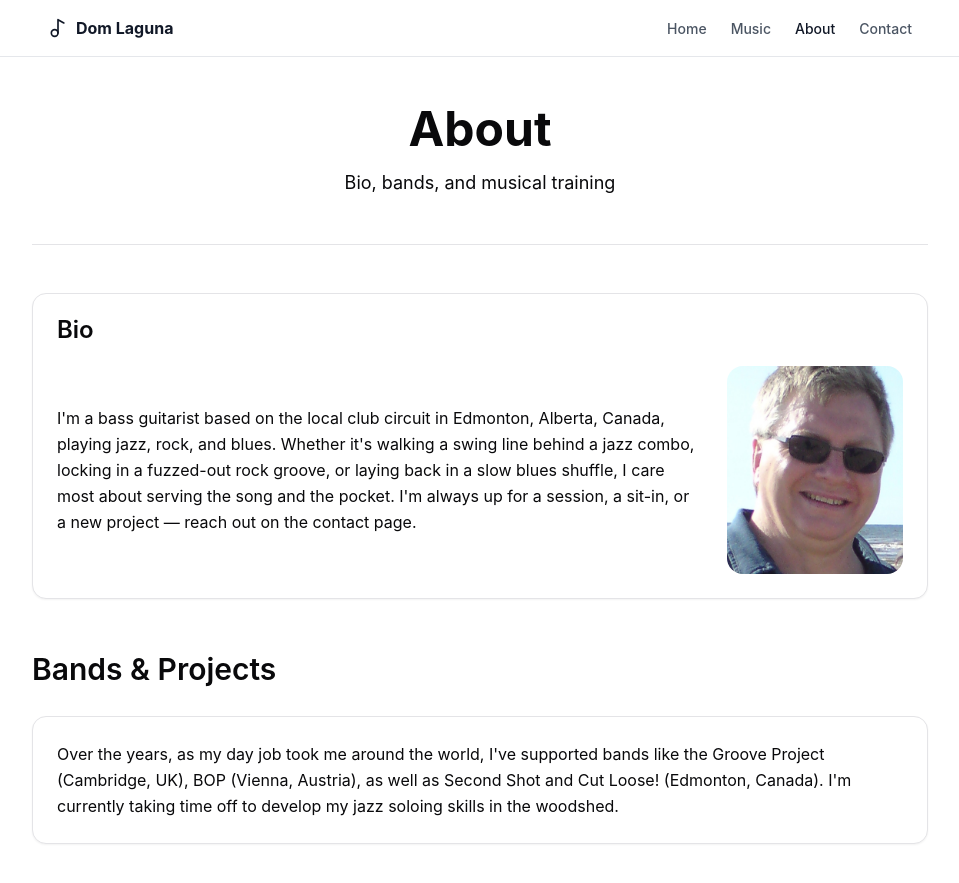
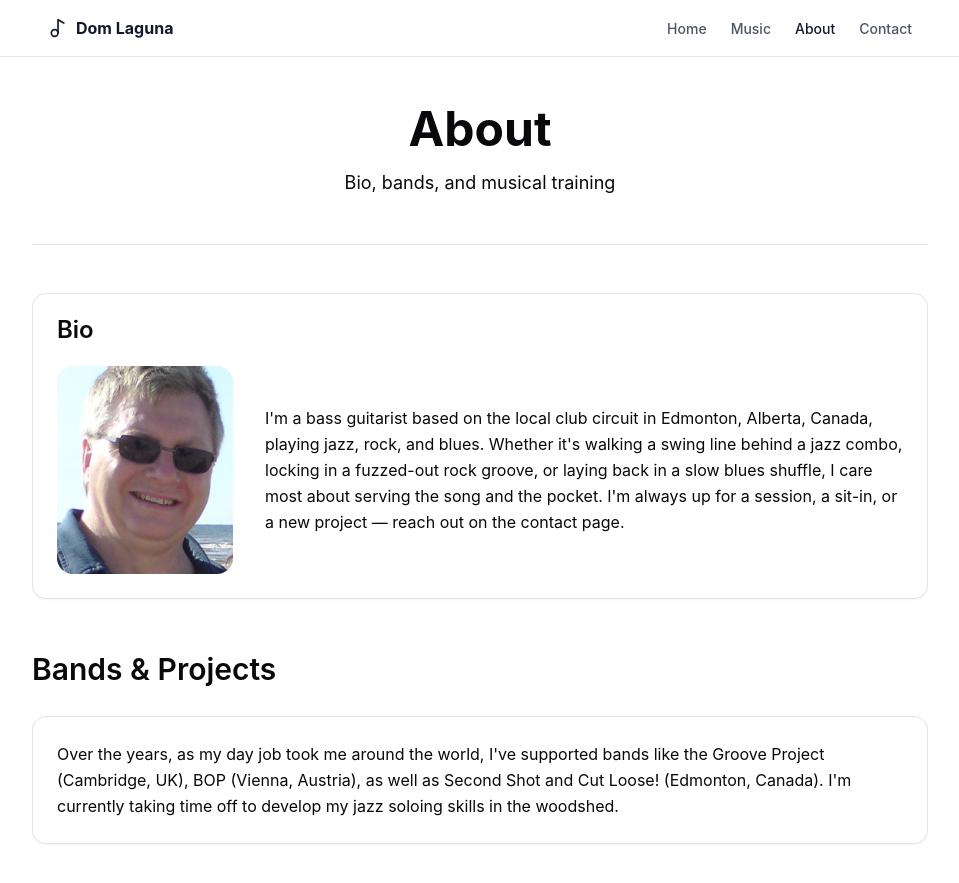
Before and after one commit to wujastyk/domlaguna, a Jekyll site: the page built from about.html, in a window 1280 px wide and 900 px high. Shown: the top 883 px of the window, without its empty margins (160-1119 px from the left). Built offline with Jekyll 4.4.1, drawn with Linux system fonts in a browser that asks for light colours.

Commit message:
pic to left

```diff
--- a/about.html
+++ b/about.html
@@ -17,7 +17,9 @@ permalink: /about/
       <div class="card__header"><h2 class="card__title" style="font-size:1.5rem;">Bio</h2></div>
       <div class="card__content">
         <div class="bio">
-          <p>
+               <img src="{{ '/assets/img/dom.jpg' | relative_url }}"
+               alt="Portrait" loading="lazy">
+               <p>
             I'm a bass guitarist based on the local club circuit in Edmonton, Alberta,
             Canada, playing jazz, rock, and blues. Whether it's walking a swing line
             behind a jazz combo, locking in a fuzzed-out rock groove, or laying back in
@@ -25,8 +27,6 @@ permalink: /about/
             I'm always up for a session, a sit-in, or a new project — reach out on the
             contact page.
           </p>
-          <img src="{{ '/assets/img/dom.jpg' | relative_url }}"
-               alt="Portrait" loading="lazy">
         </div>
       </div>
     </div>
```
